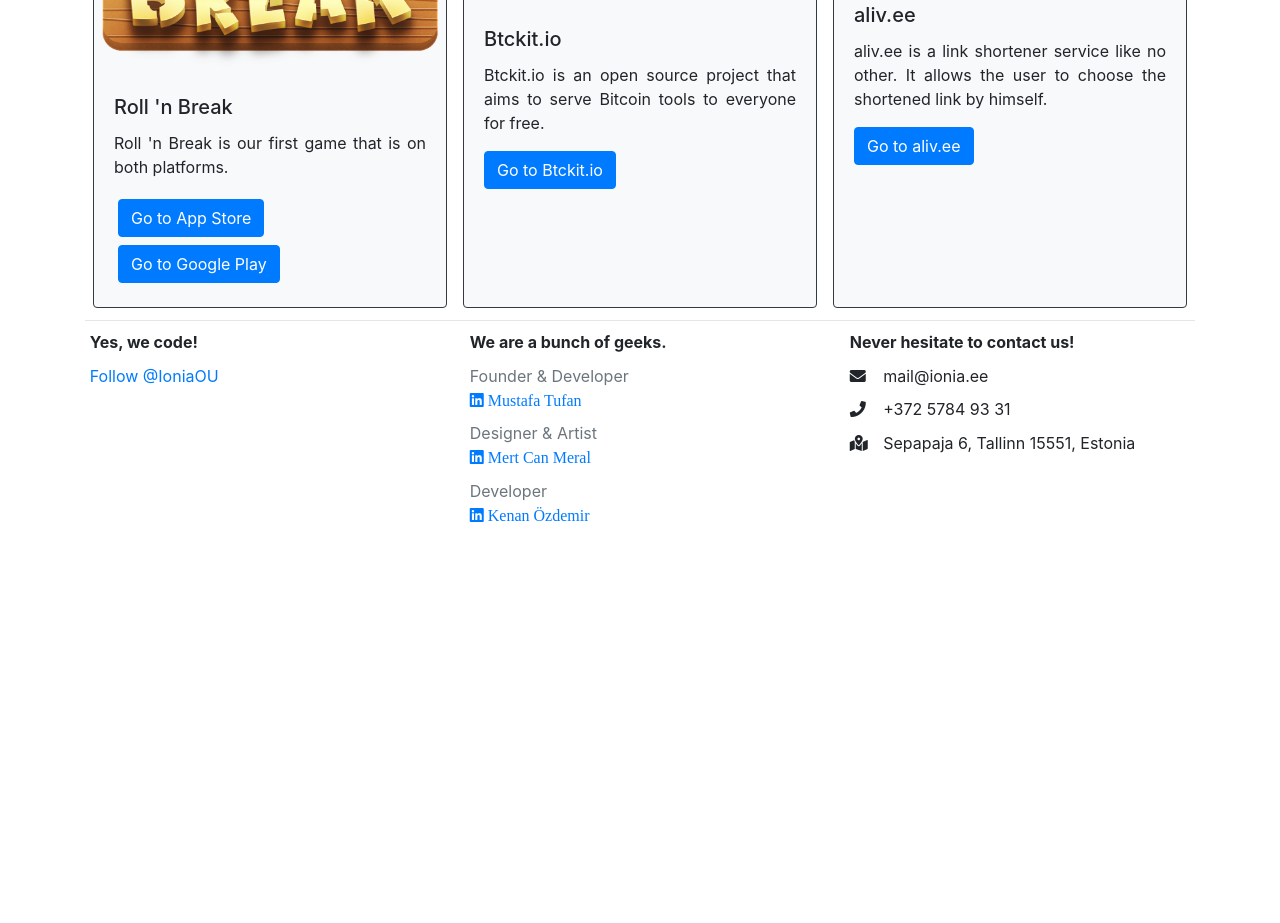
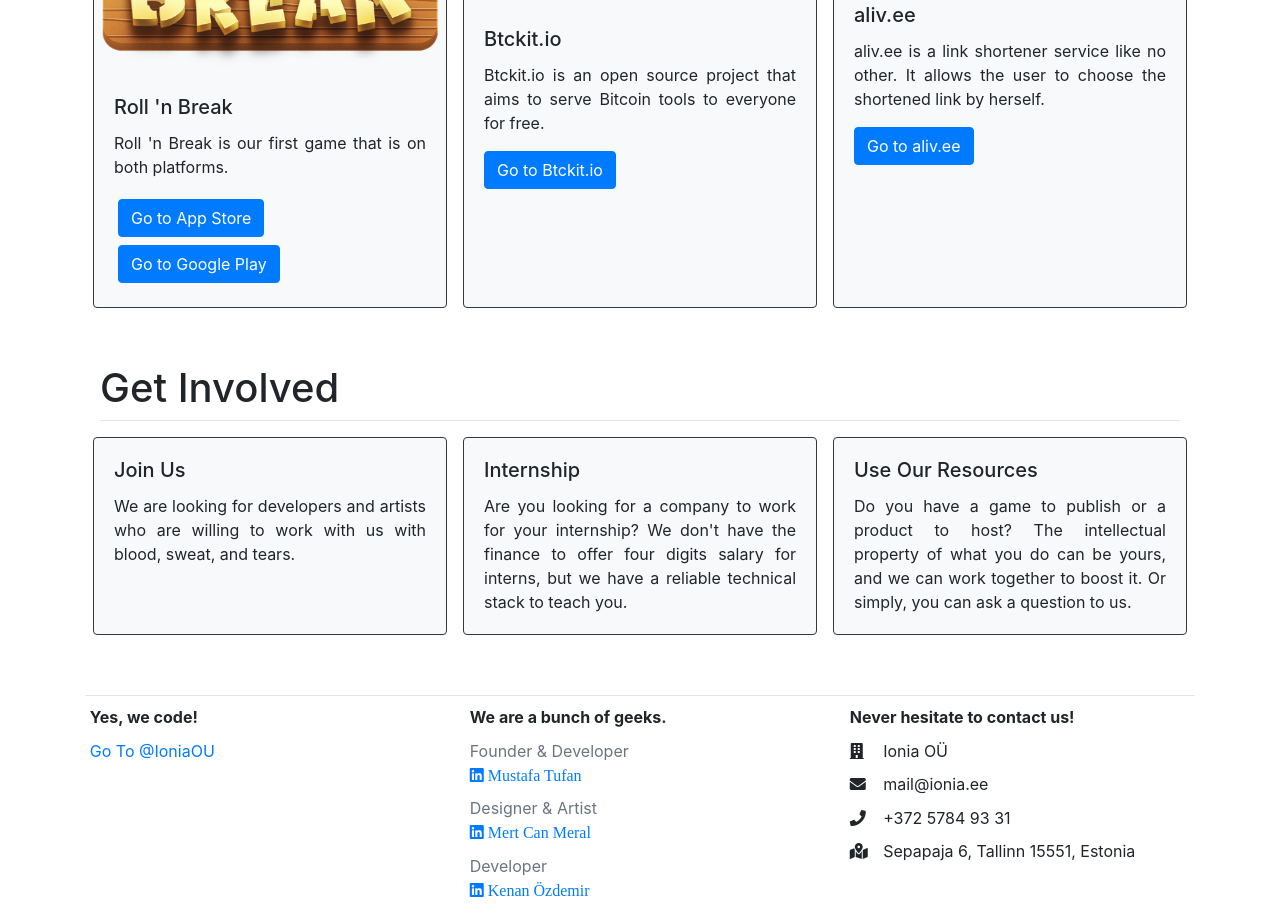
Before and after one commit to IoniaOU/ioniaou.github.io, a plain HTML site: page index.html in a window 1280 px wide. Shown: the part 900-1823 px from the top of the page. Before the commit the page ends 1448 px from the top, so only its background shows below. Drawn offline with nearby package versions, Linux system fonts and the light colour scheme.

Commit message:
get involved

```diff
--- a/index.html
+++ b/index.html
@@ -93,15 +93,37 @@
 					<img class="card-img-top p-2" src="images/alivee.png">
 					<div class="card-body">
 						<h5 class="card-title">aliv.ee</h5>
-						<p class="card-text text-justify">aliv.ee is a link shortener service like no other. It allows the user to choose the shortened link by himself.</p>
+						<p class="card-text text-justify">aliv.ee is a link shortener service like no other. It allows the user to choose the shortened link by herself.</p>
 						<a href="http://aliv.ee" class="btn btn-primary">Go to aliv.ee</a>
+					</div>
+				</div>
+			</div>
+			<h1 class="pt-5">Get Involved</h1>
+			<hr class="my-2">
+			<div class="card-deck">
+				<div class="card bg-light border-dark m-2" style="min-width:250px;">
+					<div class="card-body">
+						<h5 class="card-title">Join Us</h5>
+						<p class="card-text text-justify">We are looking for developers and artists who are willing to work with us with blood, sweat, and tears.</p>
+					</div>
+				</div>
+				<div class="card bg-light border-dark m-2" style="min-width:250px;">
+					<div class="card-body">
+						<h5 class="card-title">Internship</h5>
+						<p class="card-text text-justify">Are you looking for a company to work for your internship? We don't have the finance to offer four digits salary for interns, but we have a reliable technical stack to teach you.</p>
+					</div>
+				</div>
+				<div class="card bg-light border-dark m-2" style="min-width:250px;">
+					<div class="card-body">
+						<h5 class="card-title">Use Our Resources</h5>
+						<p class="card-text text-justify">Do you have a game to publish or a product to host? The intellectual property of what you do can be yours, and we can work together to boost it. Or simply, you can ask a question to us.</p>
 					</div>
 				</div>
 			</div>
 		</div>
 	</div>
 	<footer class="footer">
-		<div class="container">
+		<div class="container pt-5">
 			<hr class="my-1">
 			<div class="row">
 				<div class="col-md-4">
@@ -116,7 +138,7 @@
 						<tbody>
 							<tr>
 								<td>
-									<a class="github-button" href="https://github.com/IoniaOU" data-size="large" aria-label="Follow @IoniaOU on GitHub">Follow @IoniaOU</a>
+									<a class="github-button" href="https://github.com/IoniaOU" data-size="large" aria-label="Follow @IoniaOU on GitHub">Go To @IoniaOU</a>
 								</td>
 							</tr>
 						</tbody>
@@ -158,6 +180,10 @@
 						</thead>
 						<tbody>
 							<tr>
+								<td><i class="fas fa-building"></i></td>
+								<td>Ionia OÜ</td>
+							</tr>
+							<tr>
 								<td><i class="fas fa-envelope"></i></td>
 								<td>mail@ionia.ee</td>
 							</tr>
```
